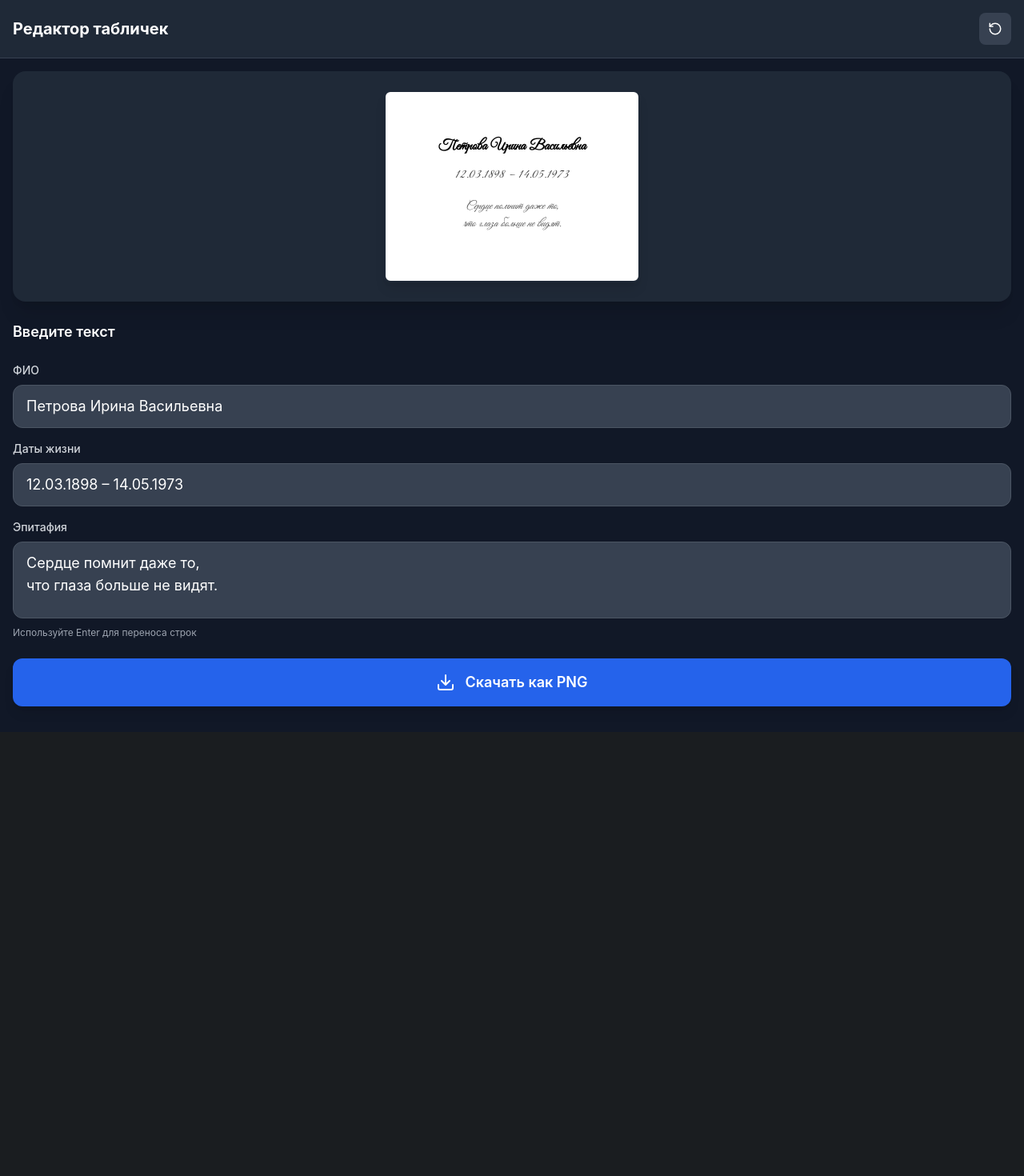
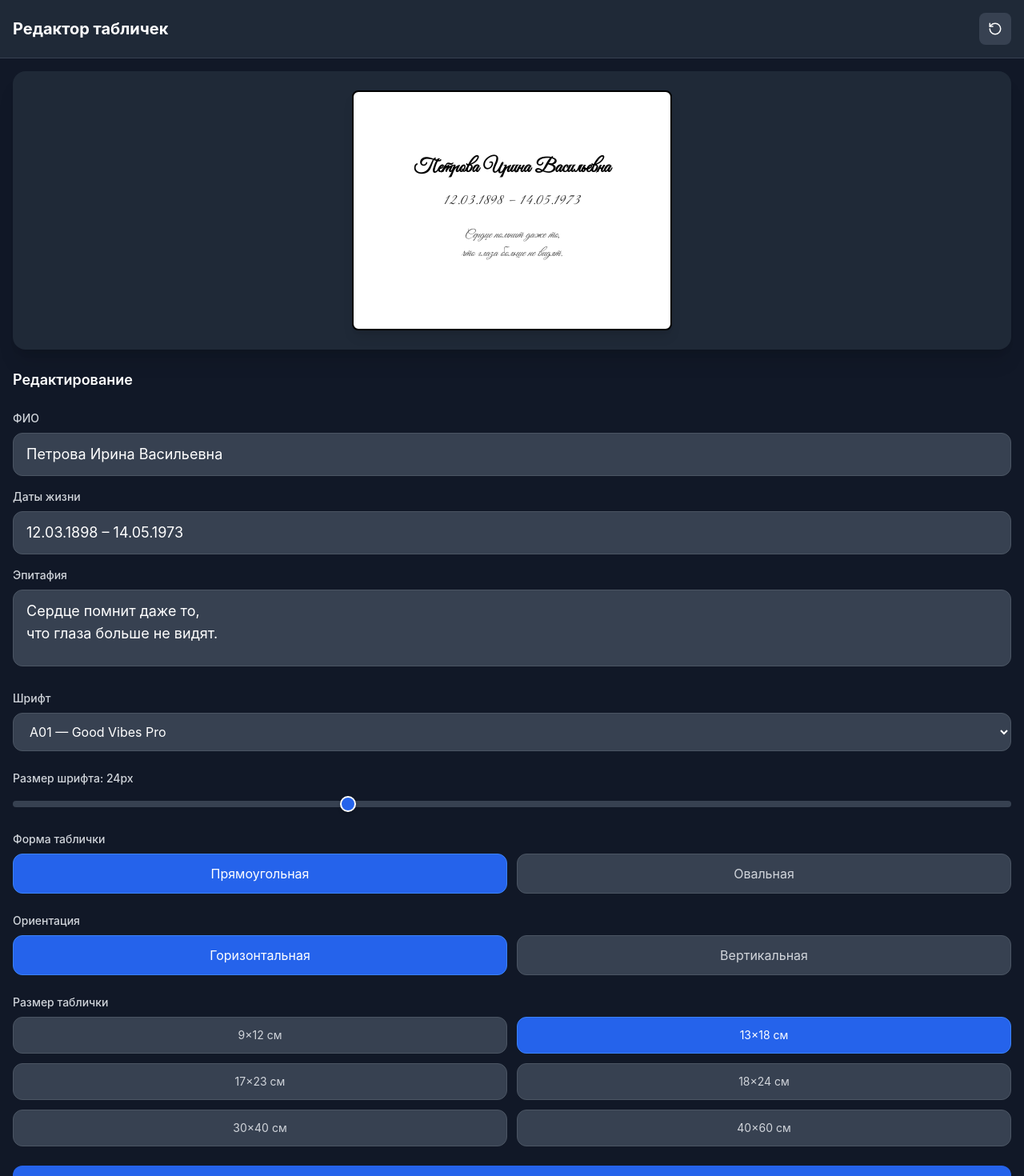
Before and after one commit to dklimenko24/mellem-project, a React (Vite) app: page / in a window 1280 px wide. Shown: the top 1470 px of the page at 80% size. Before the commit the page ends 915 px from the top, so only its background shows below. Built offline with nearby package versions, Linux system fonts and the light colour scheme; the HTML template or start-up script is replaced by a standard one.

Commit message:
Restore All Fonts with Simplified Interface

```diff
--- a/src/components/Preview.jsx
+++ b/src/components/Preview.jsx
@@ -4,7 +4,38 @@ import { usePlaque } from '../context/PlaqueContext'
 function Preview() {
   const { state } = usePlaque()
   const previewRef = useRef(null)
-  const { text } = state
+  const { text, style } = state
+
+  // Calculate dimensions based on size and orientation
+  const getDimensions = () => {
+    const sizes = {
+      '9x12': { w: 360, h: 270 },
+      '13x18': { w: 520, h: 390 },
+      '17x23': { w: 680, h: 510 },
+      '18x24': { w: 720, h: 540 },
+      '30x40': { w: 600, h: 450 },
+      '40x60': { w: 800, h: 600 }
+    }
+
+    const base = sizes[style.size] || sizes['13x18']
+    return style.orientation === 'vertical'
+      ? { width: base.h, height: base.w }
+      : { width: base.w, height: base.h }
+  }
+
+  const dimensions = getDimensions()
+  const isOval = style.shape === 'oval'
+
+  const plaqueStyle = {
+    width: `${Math.min(dimensions.width, 400)}px`,
+    height: `${Math.min(dimensions.height, 300)}px`,
+    backgroundColor: '#ffffff',
+    borderRadius: isOval ? '50%' : '8px',
+    border: '2px solid #000000',
+    fontFamily: style.fontFamily,
+    fontSize: `${style.fontSize}px`,
+    aspectRatio: `${dimensions.width} / ${dimensions.height}`
+  }
 
   return (
     <div className="bg-gray-800 rounded-2xl p-6 shadow-xl">
@@ -12,26 +43,26 @@ function Preview() {
         <div
           ref={previewRef}
           data-preview="true"
-          className="w-80 h-60 bg-white rounded-lg shadow-lg border-2 border-gray-800 relative flex flex-col items-center justify-center p-6 text-center"
-          style={{ fontFamily: 'Good Vibes Pro, serif' }}
+          className="bg-white shadow-lg relative flex flex-col items-center justify-center p-6 text-center text-black"
+          style={plaqueStyle}
         >
           {/* Full Name */}
           {text.fullName && (
-            <div className="text-black text-lg font-bold mb-3 leading-tight">
+            <div className="font-bold mb-3 leading-tight">
               {text.fullName}
             </div>
           )}
 
           {/* Dates */}
           {text.dates && (
-            <div className="text-black text-base mb-4 opacity-80">
+            <div className="mb-4 opacity-80" style={{ fontSize: `${style.fontSize * 0.8}px` }}>
               {text.dates}
             </div>
           )}
 
           {/* Epitaph */}
           {text.epitaph && (
-            <div className="text-black text-sm italic opacity-70 leading-relaxed whitespace-pre-line">
+            <div className="italic opacity-70 leading-relaxed whitespace-pre-line" style={{ fontSize: `${style.fontSize * 0.6}px` }}>
               {text.epitaph}
             </div>
           )}
--- a/src/components/TextEditor.jsx
+++ b/src/components/TextEditor.jsx
@@ -1,18 +1,61 @@
 import React from 'react'
 import { usePlaque } from '../context/PlaqueContext'
 
+const fonts = [
+  { name: 'Good Vibes Pro', label: 'A01 — Good Vibes Pro' },
+  { name: 'Kornilow', label: 'A02 — Kornilow' },
+  { name: 'Steclo', label: 'A03 — Steclo' },
+  { name: 'Merriweather', label: 'A04 — Merriweather' },
+  { name: 'Nuqun', label: 'A05 — Nuqun' },
+  { name: 'Playfair Display', label: 'A06 — Playfair Display' },
+  { name: 'Montserrat', label: 'A07 — Montserrat' },
+  { name: 'Raleway-v4020', label: 'A08 — Raleway-v4020' },
+  { name: 'Arimo', label: 'A09 — Arimo' },
+  { name: 'Oswald', label: 'A10 — Oswald' },
+  { name: 'Bitter Pro', label: 'A11 — Bitter Pro' },
+  { name: 'Roboto Slab', label: 'A12 — Roboto Slab' },
+  { name: 'Goznak', label: 'A13 — Goznak' },
+  { name: 'Droid Serif', label: 'A14 — Droid Serif' },
+  { name: 'Novelist', label: 'A15 — Novelist' },
+  { name: 'Noto Serif', label: 'A16 — Noto Serif' },
+  { name: 'Source Sans Pro', label: 'A17 — Source Sans Pro' },
+  { name: 'Lobster', label: 'A18 — Lobster' },
+  { name: 'Germano', label: 'A19 — Germano' },
+  { name: 'Gamestation', label: 'A20 — Gamestation' },
+  { name: 'Fira Sans', label: 'A21 — Fira Sans' },
+  { name: 'Cruinn', label: 'A22 — Cruinn' },
+  { name: 'Quicksand', label: 'A23 — Quicksand' },
+  { name: 'Nunito', label: 'A24 — Nunito' },
+  { name: 'Actinia', label: 'A25 — Actinia' },
+  { name: 'PTSans', label: 'A26 — PTSans' },
+  { name: 'BLAGOVEST_2', label: 'A27 — BLAGOVEST_2' },
+  { name: 'Exo 2.0', label: 'A28 — Exo 2.0' },
+  { name: 'Revard', label: 'A29 — Revard' },
+  { name: 'Yeseva One', label: 'A30 — Yeseva One' },
+  { name: 'Tipotype', label: 'A31 — Tipotype' },
+  { name: 'Spectral', label: 'A32 — Spectral' },
+  { name: 'Vasek', label: 'A33 — Vasek' },
+  { name: 'Sweet', label: 'A34 — Sweet' }
+]
+
 function TextEditor() {
   const { state, dispatch } = usePlaque()
-  const { text } = state
+  const { text, style } = state
 
   const handleTextChange = (field, value) => {
     dispatch({ type: 'UPDATE_TEXT', field, value })
   }
 
+  const handleStyleChange = (field, value) => {
+    dispatch({ type: 'UPDATE_STYLE', field, value })
+  }
+
   return (
     <div className="space-y-6">
-      <h2 className="text-lg font-semibold text-white mb-4">Введите текст</h2>
+      <h2 className="text-lg font-semibold text-white mb-4">Редактирование</h2>
 
+      <div className="space-y-6">
+        {/* Text Fields */}
         <div className="space-y-4">
           <div>
             <label className="block text-sm font-medium text-gray-300 mb-2">
@@ -50,9 +93,119 @@ function TextEditor() {
               className="w-full bg-gray-700 border border-gray-600 rounded-xl px-4 py-3 text-white placeholder-gray-400 focus:outline-none focus:ring-2 focus:ring-blue-500 focus:border-transparent text-lg h-24 resize-none"
               placeholder="Памятный текст"
             />
-          <p className="text-xs text-gray-400 mt-1">
-            Используйте Enter для переноса строк
-          </p>
+          </div>
+        </div>
+
+        {/* Font Selection */}
+        <div>
+          <label className="block text-sm font-medium text-gray-300 mb-2">
+            Шрифт
+          </label>
+          <select
+            value={style.fontFamily}
+            onChange={(e) => handleStyleChange('fontFamily', e.target.value)}
+            className="w-full bg-gray-700 border border-gray-600 rounded-xl px-4 py-3 text-white focus:outline-none focus:ring-2 focus:ring-blue-500 focus:border-transparent"
+          >
+            {fonts.map((font) => (
+              <option key={font.name} value={font.name}>
+                {font.label}
+              </option>
+            ))}
+          </select>
+        </div>
+
+        {/* Font Size */}
+        <div>
+          <label className="block text-sm font-medium text-gray-300 mb-2">
+            Размер шрифта: {style.fontSize}px
+          </label>
+          <input
+            type="range"
+            min="12"
+            max="48"
+            value={style.fontSize}
+            onChange={(e) => handleStyleChange('fontSize', parseInt(e.target.value))}
+            className="w-full h-2 bg-gray-700 rounded-lg appearance-none cursor-pointer slider"
+          />
+        </div>
+
+        {/* Shape */}
+        <div>
+          <label className="block text-sm font-medium text-gray-300 mb-2">
+            Форма таблички
+          </label>
+          <div className="grid grid-cols-2 gap-3">
+            {[
+              { value: 'rectangle', label: 'Прямоугольная' },
+              { value: 'oval', label: 'Овальная' }
+            ].map(({ value, label }) => (
+              <button
+                key={value}
+                onClick={() => handleStyleChange('shape', value)}
+                className={`p-3 rounded-xl border transition-all ${
+                  style.shape === value
+                    ? 'bg-blue-600 border-blue-500 text-white'
+                    : 'bg-gray-700 border-gray-600 text-gray-300 hover:bg-gray-600'
+                }`}
+              >
+                {label}
+              </button>
+            ))}
+          </div>
+        </div>
+
+        {/* Orientation */}
+        <div>
+          <label className="block text-sm font-medium text-gray-300 mb-2">
+            Ориентация
+          </label>
+          <div className="grid grid-cols-2 gap-3">
+            {[
+              { value: 'horizontal', label: 'Горизонтальная' },
+              { value: 'vertical', label: 'Вертикальная' }
+            ].map(({ value, label }) => (
+              <button
+                key={value}
+                onClick={() => handleStyleChange('orientation', value)}
+                className={`p-3 rounded-xl border transition-all ${
+                  style.orientation === value
+                    ? 'bg-blue-600 border-blue-500 text-white'
+                    : 'bg-gray-700 border-gray-600 text-gray-300 hover:bg-gray-600'
+                }`}
+              >
+                {label}
+              </button>
+            ))}
+          </div>
+        </div>
+
+        {/* Size */}
+        <div>
+          <label className="block text-sm font-medium text-gray-300 mb-2">
+            Размер таблички
+          </label>
+          <div className="grid grid-cols-2 gap-3">
+            {[
+              { value: '9x12', label: '9×12 см' },
+              { value: '13x18', label: '13×18 см' },
+              { value: '17x23', label: '17×23 см' },
+              { value: '18x24', label: '18×24 см' },
+              { value: '30x40', label: '30×40 см' },
+              { value: '40x60', label: '40×60 см' }
+            ].map(({ value, label }) => (
+              <button
+                key={value}
+                onClick={() => handleStyleChange('size', value)}
+                className={`p-3 rounded-xl border transition-all text-sm ${
+                  style.size === value
+                    ? 'bg-blue-600 border-blue-500 text-white'
+                    : 'bg-gray-700 border-gray-600 text-gray-300 hover:bg-gray-600'
+                }`}
+              >
+                {label}
+              </button>
+            ))}
+          </div>
         </div>
       </div>
     </div>
--- a/src/context/PlaqueContext.jsx
+++ b/src/context/PlaqueContext.jsx
@@ -7,6 +7,13 @@ const initialState = {
     fullName: 'Петрова Ирина Васильевна',
     dates: '12.03.1898 – 14.05.1973',
     epitaph: 'Сердце помнит даже то,\nчто глаза больше не видят.'
+  },
+  style: {
+    fontFamily: 'Good Vibes Pro',
+    fontSize: 24,
+    shape: 'rectangle',
+    orientation: 'horizontal',
+    size: '13x18'
   }
 }
 
@@ -16,6 +23,11 @@ function plaqueReducer(state, action) {
       return {
         ...state,
         text: { ...state.text, [action.field]: action.value }
+      }
+    case 'UPDATE_STYLE':
+      return {
+        ...state,
+        style: { ...state.style, [action.field]: action.value }
       }
     case 'RESET':
       return initialState
--- a/src/index.css
+++ b/src/index.css
@@ -26,6 +26,37 @@
   }
 }
 
+/* Slider styling */
+.slider {
+  -webkit-appearance: none;
+  appearance: none;
+  background: #374151;
+  outline: none;
+  border-radius: 8px;
+}
+
+.slider::-webkit-slider-thumb {
+  -webkit-appearance: none;
+  appearance: none;
+  width: 20px;
+  height: 20px;
+  border-radius: 50%;
+  background: #2563eb;
+  cursor: pointer;
+  border: 2px solid #ffffff;
+  box-shadow: 0 2px 4px rgba(0, 0, 0, 0.2);
+}
+
+.slider::-moz-range-thumb {
+  width: 20px;
+  height: 20px;
+  border-radius: 50%;
+  background: #2563eb;
+  cursor: pointer;
+  border: 2px solid #ffffff;
+  box-shadow: 0 2px 4px rgba(0, 0, 0, 0.2);
+}
+
 /* Custom scrollbar */
 ::-webkit-scrollbar {
   width: 6px;
```
Lines whose indentation alone changed are shown as unchanged.
